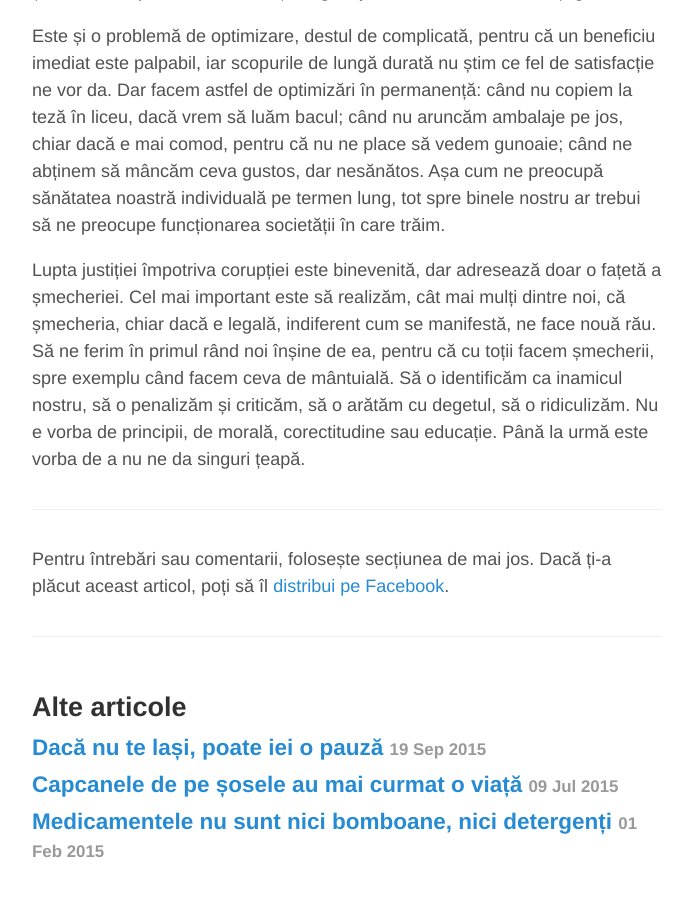
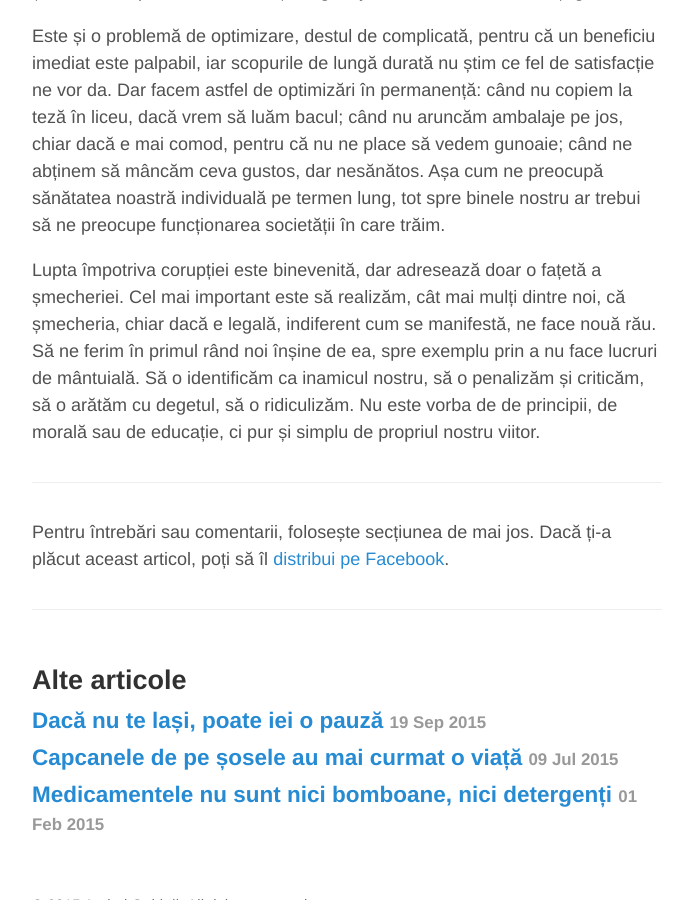
Before and after one commit to aoghina/aoghina.github.io, a Jekyll site: the page built from _posts/2015-10-14-argument-impotriva-smecheriei.md, in a window 1280 px wide and 900 px high, scrolled down 1247 px. Shown: the whole window, without its empty margins (293-986 px from the left). Built offline with Jekyll 4.4.1, drawn with Linux system fonts in a browser that asks for light colours; comment, search, counter and statistics services are not loaded; some of the changed text lies outside the part shown.

Commit message:
Update argument post

```diff
--- a/_posts/2015-10-14-argument-impotriva-smecheriei.md
+++ b/_posts/2015-10-14-argument-impotriva-smecheriei.md
@@ -19,4 +19,4 @@ Este firesc să alegem calea cea mai ușoară pentru a ne atinge scopurile, este
 
 Este și o problemă de optimizare, destul de complicată, pentru că un beneficiu imediat este palpabil, iar scopurile de lungă durată nu știm ce fel de satisfacție ne vor da. Dar facem astfel de optimizări în permanență: când nu copiem la teză în liceu, dacă vrem să luăm bacul; când nu aruncăm ambalaje pe jos, chiar dacă e mai comod, pentru că nu ne place să vedem gunoaie; când ne abținem să mâncăm ceva gustos, dar nesănătos. Așa cum ne preocupă sănătatea noastră individuală pe termen lung, tot spre binele nostru ar trebui să ne preocupe funcționarea societății în care trăim.
 
-Lupta justiției împotriva corupției este binevenită, dar adresează doar o fațetă a șmecheriei. Cel mai important este să realizăm, cât mai mulți dintre noi, că șmecheria, chiar dacă e legală, indiferent cum se manifestă, ne face nouă rău. Să ne ferim în primul rând noi înșine de ea, pentru că cu toții facem șmecherii, spre exemplu când facem ceva de mântuială. Să o identificăm ca inamicul nostru, să o penalizăm și criticăm, să o arătăm cu degetul, să o ridiculizăm. Nu e vorba de principii, de morală, corectitudine sau educație. Până la urmă este vorba de a nu ne da singuri țeapă.
+Lupta împotriva corupției este binevenită, dar adresează doar o fațetă a șmecheriei. Cel mai important este să realizăm, cât mai mulți dintre noi, că șmecheria, chiar dacă e legală, indiferent cum se manifestă, ne face nouă rău. Să ne ferim în primul rând noi înșine de ea, spre exemplu prin a nu face lucruri de mântuială. Să o identificăm ca inamicul nostru, să o penalizăm și criticăm, să o arătăm cu degetul, să o ridiculizăm. Nu este vorba de de principii, de morală sau de educație, ci pur și simplu de propriul nostru viitor.
```
Also changed, not shown: other parts of _posts/2015-10-14-argument-impotriva-smecheriei.md (+1 -1 lines).
